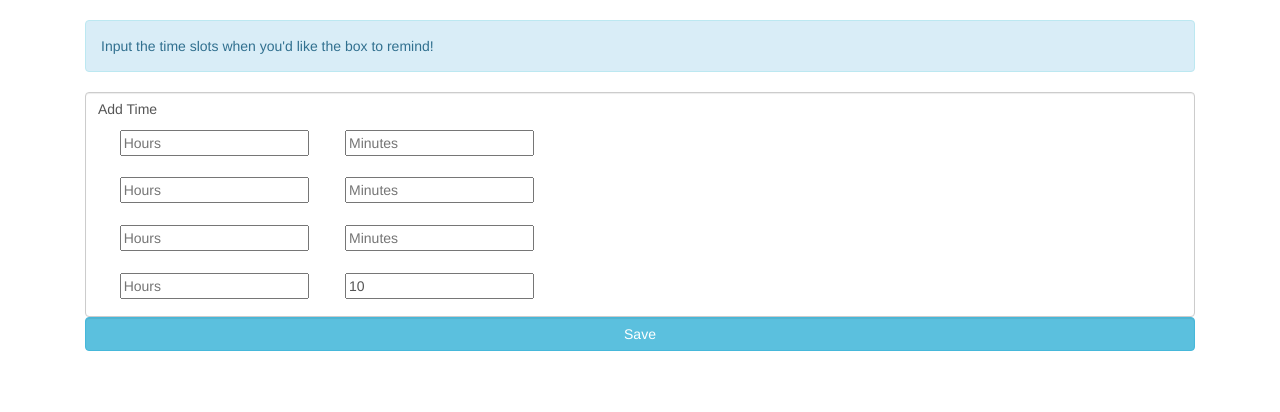
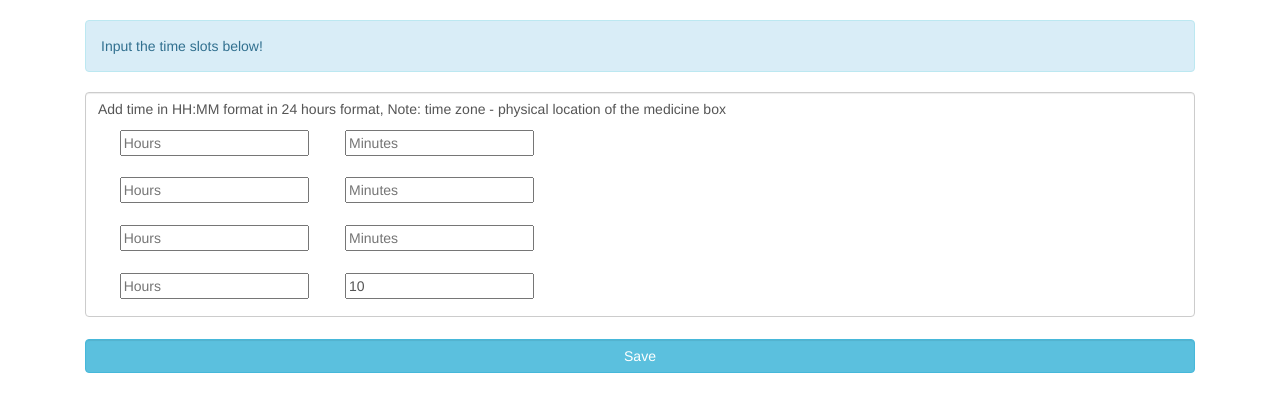
Before and after one commit to tejaswiniR161/medicine_reminder, a Django app: template medicine/templates/home.html in a window 1280 px wide. Shown: the part 52-464 px from the top of the page. Run offline with Django 3.2, Linux system fonts and the light colour scheme; the template is opened without the code that fills it: values that come from a table or form of the project are taken from there, others are empty; data comes from the database, SQL or seed files in the repository; both versions use the stored data as it was after the commit; some libraries are stand-ins or nearby versions.

Commit message:
mid progress report

```diff
--- a/medicine/templates/home.html
+++ b/medicine/templates/home.html
@@ -16,6 +16,10 @@
         margin-right: 1%;
     }
     #conv
+    {
+        margin-top: 2%;
+    }
+    #save
     {
         margin-top: 2%;
     }
@@ -67,6 +71,7 @@ $(function(){
             success:function(d){
                 console.log("done");
                 console.log(d);
+                alert("Saved!");
             },
             error:function(a,b,c){
                 alert("shit... errorrooo... that's too sad.. :'(");
@@ -80,11 +85,11 @@ $(function(){
 <div id="cont" class="container ">
    <div class="col-md-12">
        <div class="alert alert-info alert-dismissable fade in">
-           Input the time slots when you'd like the box to remind!
+           Input the time slots below!
        </div>
 
        <div class="form-control" id="medholder">
-           Add Time
+           Add time in HH:MM format in 24 hours format, Note: time zone - physical location of the medicine box
             <br/>
 
            <input type="number" placeholder="Hours" id="h1"/>
```
Also changed, not shown: db.sqlite3.
